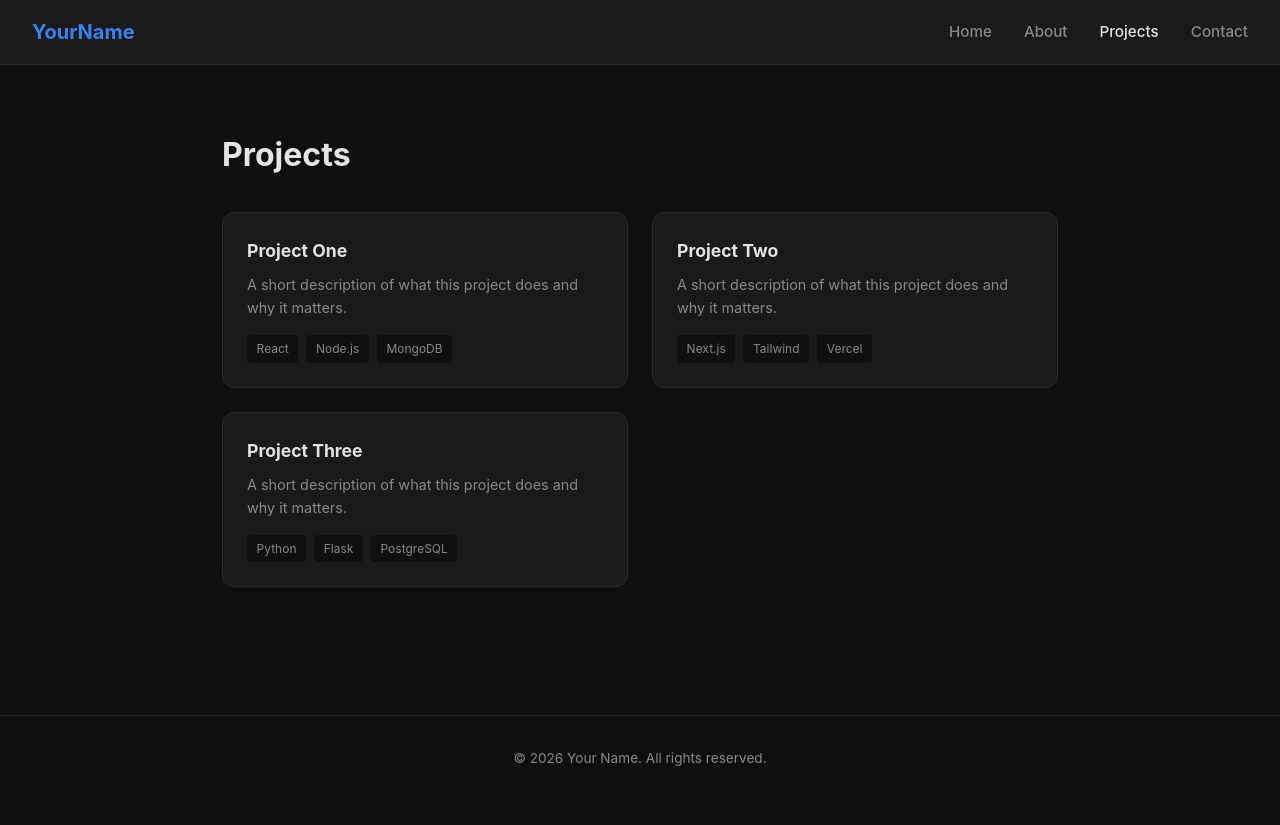
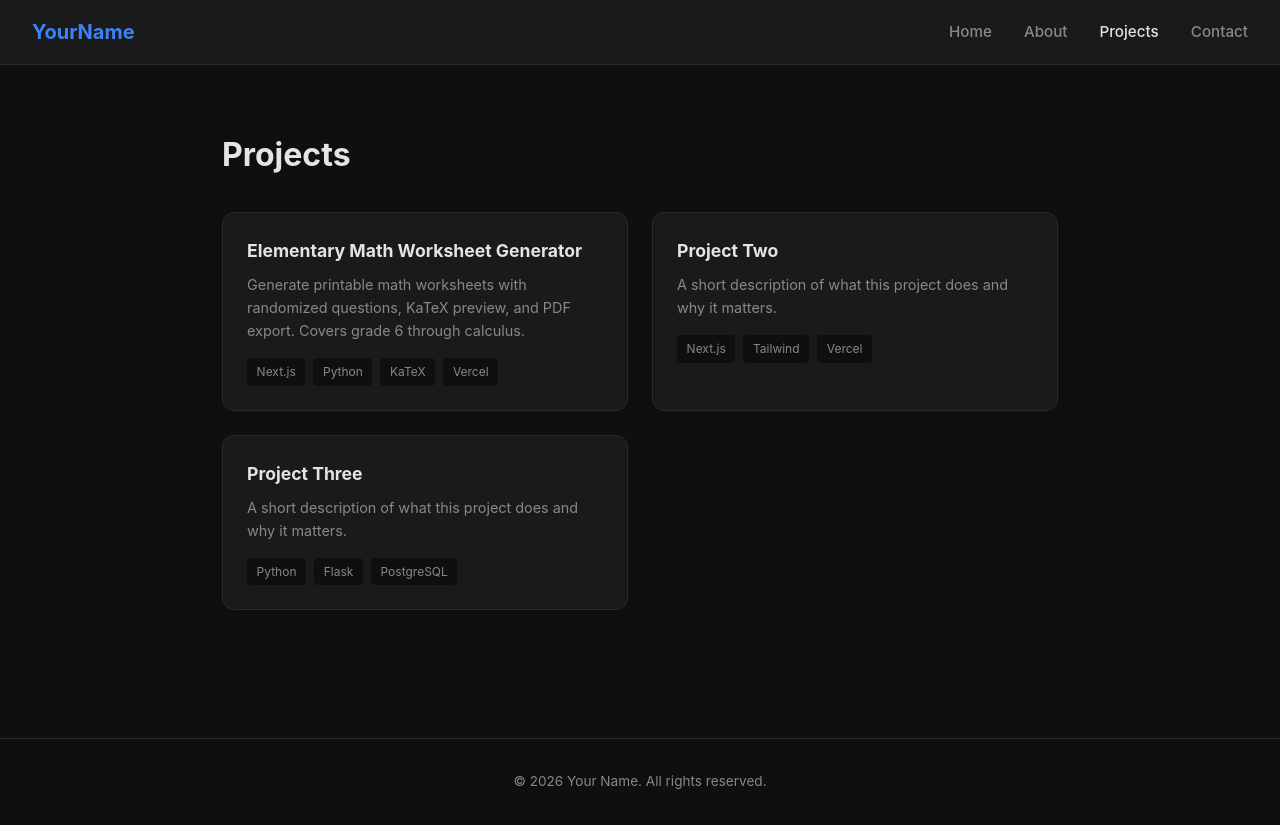
Before and after one commit to gkane1234/website, a Next.js app: page /projects in a window 1280 px wide. Before the commit the page ends 802 px from the top, so only its background shows below. Built offline with nearby package versions, Linux system fonts and the light colour scheme.

Commit message:
Link portfolio to live elementary math app and update about bio.

```diff
--- a/app/about/page.js
+++ b/app/about/page.js
@@ -5,12 +5,12 @@ export default function About() {
       <div className="about-content">
         <p>
           {/* TODO: Replace with your bio */}
-          Hello! I&apos;m [Your Name], a [your role] based in [your location].
+          Hello! I&apos;m Gabriel Kane, a deep thinker based in Los Angeles.
           I enjoy building [what you build] and I&apos;m passionate about [your interests].
         </p>
         <p>
           {/* TODO: Add more background */}
-          When I&apos;m not coding, you can find me [your hobbies].
+          When I&apos;m not coding, you can find me trail running or singing jazz.
           I&apos;m currently [what you&apos;re working on or learning].
         </p>
 
--- a/app/projects/page.js
+++ b/app/projects/page.js
@@ -1,9 +1,10 @@
 const projects = [
   {
-    title: 'Project One',
-    description: 'A short description of what this project does and why it matters.',
-    tech: ['React', 'Node.js', 'MongoDB'],
-    link: '#',
+    title: 'Elementary Math Worksheet Generator',
+    description:
+      'Generate printable math worksheets with randomized questions, KaTeX preview, and PDF export. Covers grade 6 through calculus.',
+    tech: ['Next.js', 'Python', 'KaTeX', 'Vercel'],
+    link: 'https://elementary-math.vercel.app',
   },
   {
     title: 'Project Two',
```
